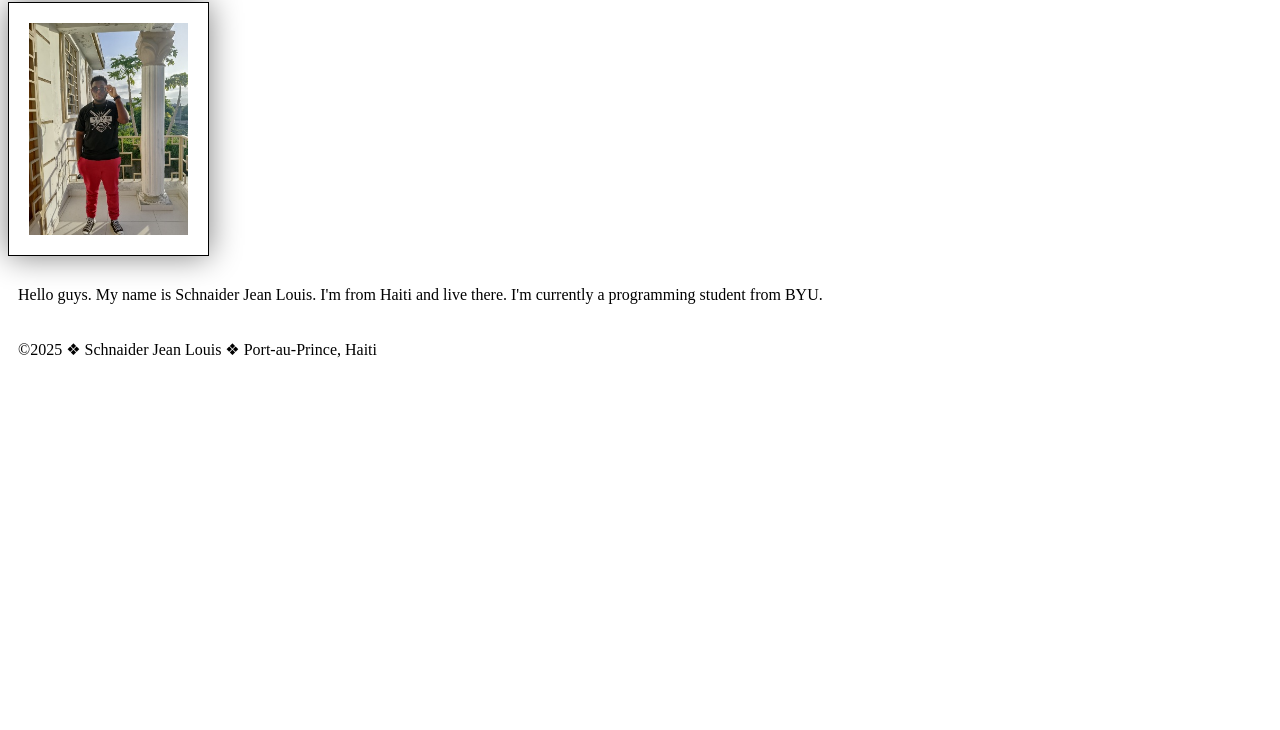
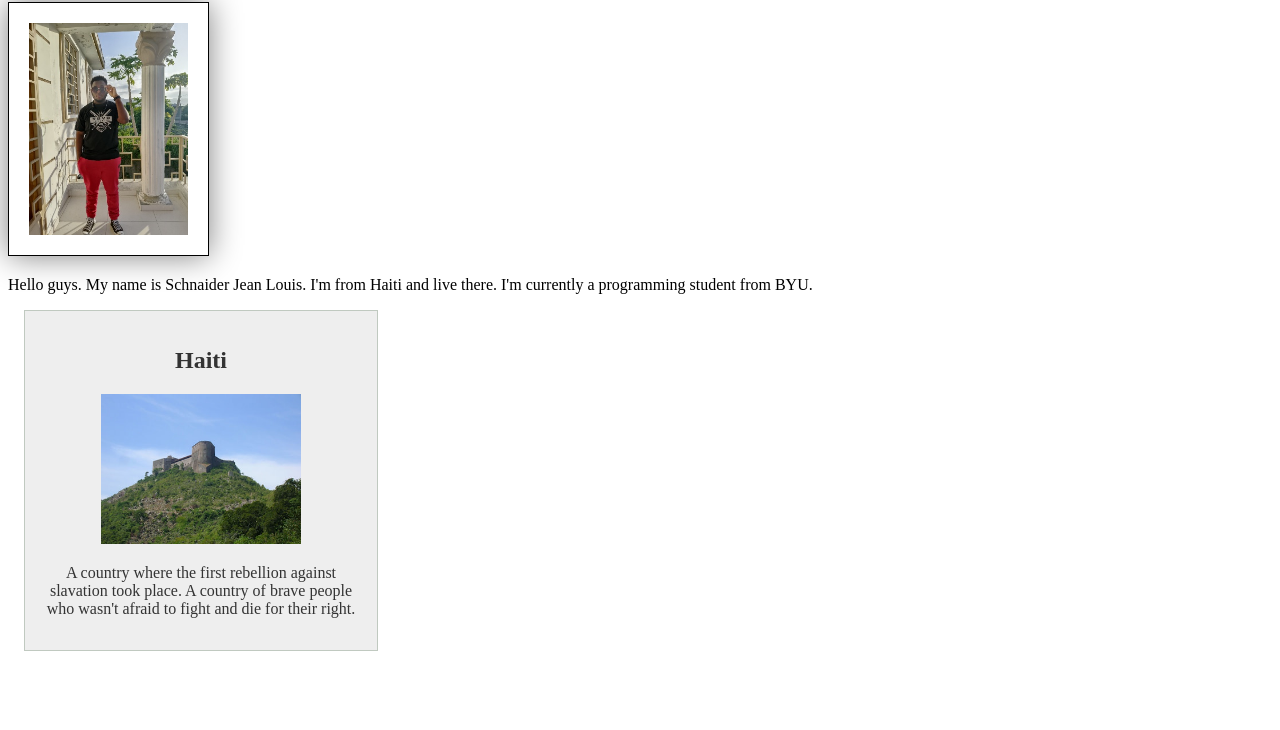
Before and after one commit to schnaider-code-writer/wdd130, a plain HTML site: page index.html in a window 1280 px wide. Shown: the part 222-952 px from the top of the page. Before the commit the page ends 800 px from the top, so only its background shows below. Drawn offline with Linux system fonts and the light colour scheme.

Commit message:
page enhancement

```diff
--- a/index.html
+++ b/index.html
@@ -5,6 +5,8 @@
     <meta name="viewport" content="width=device-width,initial-scale=1.0">
     <link rel="stylesheet" href="styles/styles.css">
     <title>Schnaider Jean Louis | WDD 130</title>
+    <meta name="description" content="My name is Schnaider Jeab Louis. This a webpage for learning. It purpose is to teach the basic of an html structure.">
+    <meta name="author" content="Schnaider Jean Louis">
 </head>
 <body>
     <header>
@@ -19,6 +21,11 @@
         <p> Hello guys. My name is Schnaider Jean Louis. I'm from Haiti and live there. I'm currently a programming
             student from BYU.</p>
     </main>
+    <aside>
+        <h2>Haiti</h2>
+        <img src="images/citadelle-laferriere.jpg" alt="Haiti's Citadelle Laferière">
+        <p>A country where the first rebellion against slavation took place. A country of brave people who wasn't afraid to fight and die for their right.</p>
+    </aside>
     <footer>
         <p>
             ©2025 &#10070; Schnaider Jean Louis &#10070; Port-au-Prince, Haiti</p>
--- a/styles/styles.css
+++ b/styles/styles.css
@@ -13,7 +13,7 @@ h1 {
     color: darkblue;
 }
 
-img {
+main img {
     width: 159px;
     height: auto;
     border: 1px solid black;
@@ -22,5 +22,30 @@ img {
 }
 
 p {
-    padding: 10px;
+    padding: 0;
 }
+
+main {
+    width: 1000px;
+}
+
+aside {
+    width: 20rem;
+    margin: 1rem;
+    border: 1px solid rgba(8, 51, 8, 0.2);
+    padding: 1rem;
+    background-color: #eee;
+    color: #333;
+    text-align: center;
+}
+
+aside img {
+    width: 200px;
+    height: auto;
+}
+
+footer {
+    margin-top: 200px;
+    border-top: 1px dashed white;
+    text-align: center;
+}
```
Also changed, not shown: images/citadelle-laferriere.jpg (added).
